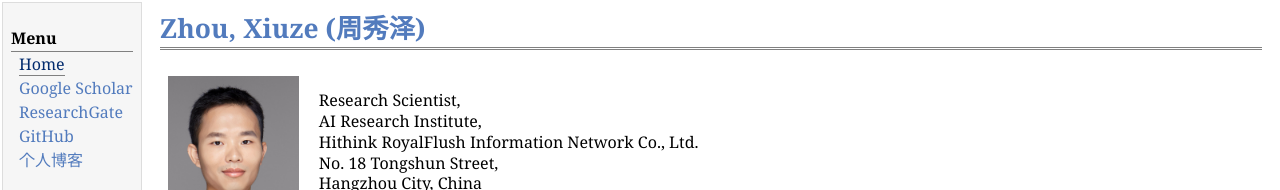
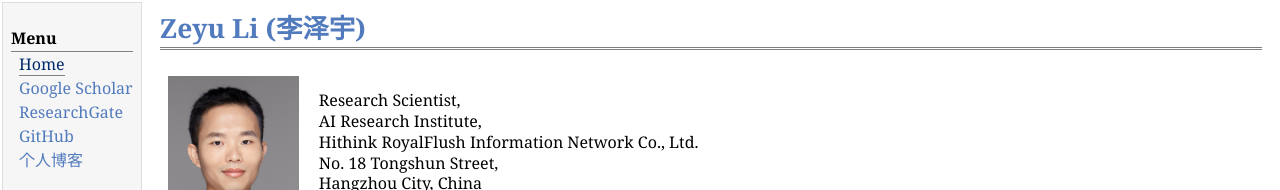
Before and after one commit to lizeyuking/lizeyu.github.io, a plain HTML site: page index.html in a window 1280 px wide. Shown: the top 190 px of the page. Drawn offline with Linux system fonts and the light colour scheme.

Commit message:
Update index.html

```diff
--- a/index.html
+++ b/index.html
@@ -22,7 +22,7 @@
 </td>
 <td id="layout-content">
 <div id="toptitle">
-<h1>Zhou, Xiuze (周秀泽) </h1>
+<h1>Zeyu Li (李泽宇) </h1>
 </div>
 <table class="imgtable"><tr><td>
 <a href="https://xiuzezhou.github.io/"><img src="photos/bio.jpg" alt="alt text" width="131px" height="160px" /></a>&nbsp;</td>
```
